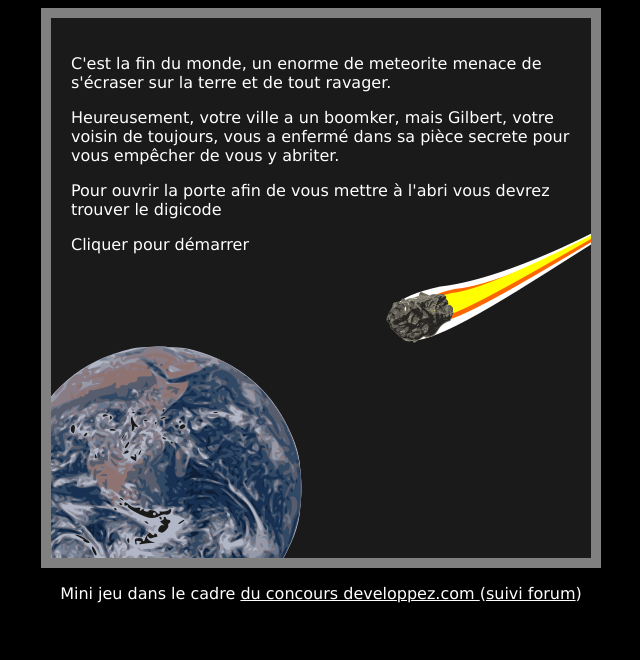
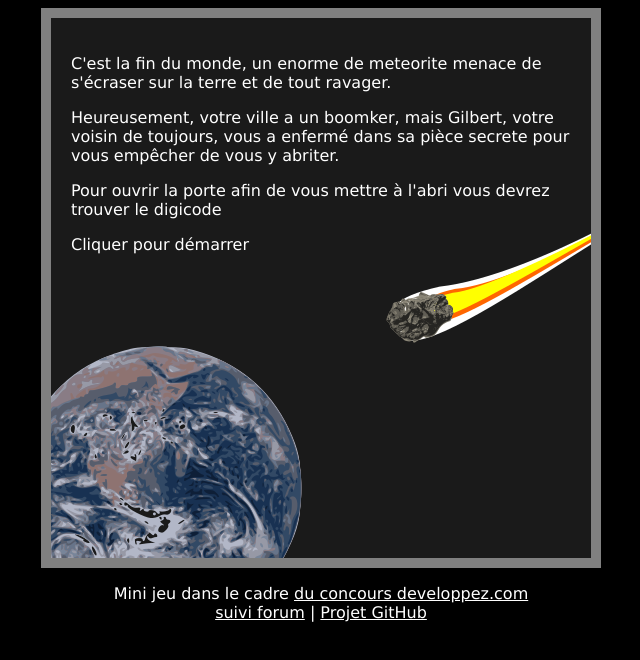
Before and after one commit to imikado/miniEscapeGameHtml5Dvp2018, a plain HTML site: page index.html in a window 1280 px wide. Shown: the whole page, without its empty margins (319-959 px from the left). Drawn offline with Linux system fonts and the light colour scheme.

Commit message:
maj footer

```diff
--- a/index.html
+++ b/index.html
@@ -470,7 +470,12 @@
 
 <script>switchRoom('room');</script>
 
-  <p class="footer">Mini jeu dans le cadre <a target="_blank" href="https://www.developpez.net/forums/d1874105/applications/developpement-2d-3d-jeux/huitieme-week-end-programmation-jeux-video-developpez-com-se-tiendra-31-aout-2-septembre/#post10363689">du concours developpez.com </a> (<a href="https://www.developpez.net/forums/d1889452/applications/developpement-2d-3d-jeux/projets/we-jv8-ptite-escape-game-html-js/" target="_blank">suivi forum</a>)</p>
+  <p class="footer">Mini jeu dans le cadre <a target="_blank" href="https://www.developpez.net/forums/d1874105/applications/developpement-2d-3d-jeux/huitieme-week-end-programmation-jeux-video-developpez-com-se-tiendra-31-aout-2-septembre/#post10363689">du concours developpez.com </a> <br/>
+  <a href="https://www.developpez.net/forums/d1889452/applications/developpement-2d-3d-jeux/projets/we-jv8-ptite-escape-game-html-js/" target="_blank">suivi forum</a>
+
+  |
+
+   <a href="https://github.com/imikado/miniEscapeGameHtml5Dvp2018">Projet GitHub</a></p>
 
 
   </body>
```
